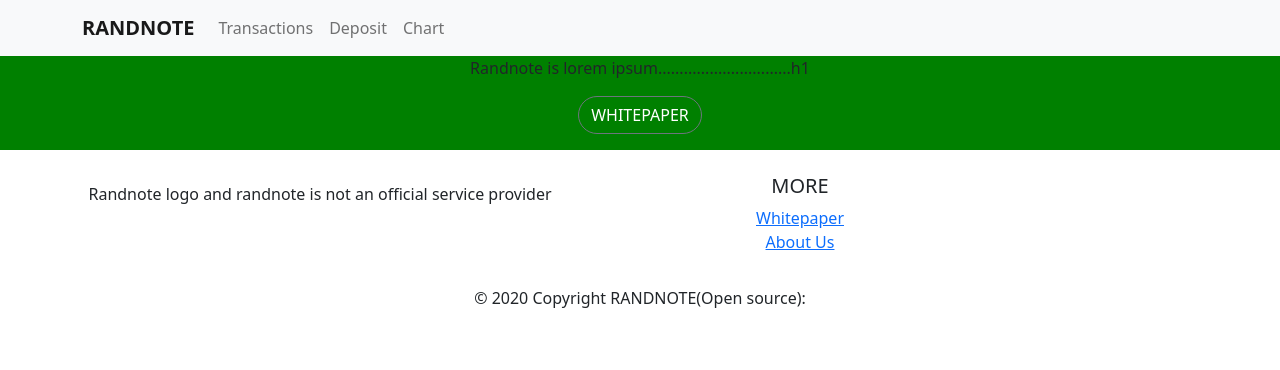
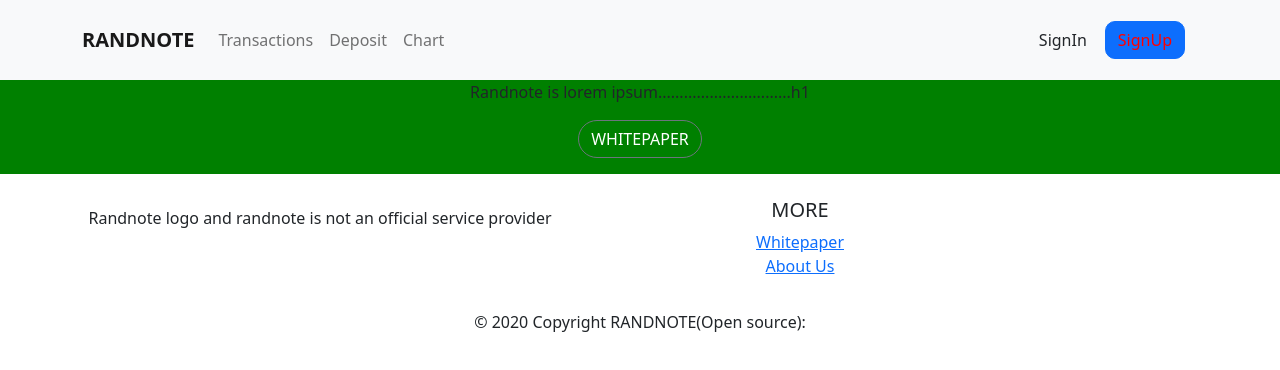
Before and after one commit to randnote/randnote-exchange, a Next.js app: page / in a window 1280 px wide. Shown: the top 370 px of the page. Built offline with nearby package versions, Linux system fonts and the light colour scheme.

Commit message:
finished navbar migration

```diff
--- a/pages/components/Navbar.tsx
+++ b/pages/components/Navbar.tsx
@@ -1,26 +1,13 @@
 import React, { useState, useEffect } from "react";
 import GetLocalStorage from "./authentication/localstorage";
 import Link from "next/link";
-// import {
-// 	Collapse,
-// 	Navbar,
-// 	NavbarToggler,
-// 	NavbarBrand,
-// 	Nav,
-// 	NavItem,
-// 	NavLink,
-// 	UncontrolledDropdown,
-// 	DropdownToggle,
-// 	DropdownMenu,
-// 	DropdownItem,
-// 	NavbarText,
-// 	Button,
-// } from "reactstrap";
 
-import Container from 'react-bootstrap/Container';
-import Nav from 'react-bootstrap/Nav';
-import Navbar from 'react-bootstrap/Navbar';
-import NavDropdown from 'react-bootstrap/NavDropdown';
+
+import Container from "react-bootstrap/Container";
+import Nav from "react-bootstrap/Nav";
+import Navbar from "react-bootstrap/Navbar";
+import NavDropdown from "react-bootstrap/NavDropdown";
+import {Button} from 'react-bootstrap';
 
 // style imports:
 import styles from "../../styles/Navbar.module.scss";
@@ -40,92 +27,13 @@ export const AuthenticatedNavbar = (props: any) => {
 		}
 	}, []);
 
-	// return (
-	// 	<div>
-	// 		<Navbar className={styles.authNavStyles} responsive>
-	// 			<NavbarBrand href="/">
-	// 				<b>RANDNOTE</b>
-	// 			</NavbarBrand>
-
-	// 			<NavbarToggler onClick={toggle} />
-
-	// 			<Collapse isOpen={isOpen} navbar>
-	// 				<Nav className="mr-auto" navbar>
-	// 					<NavItem>
-	// 						<NavLink
-	// 							style={{ color: "white" }}
-	// 							href="/dashboard/"
-	// 						>
-	// 							Dashboard
-	// 						</NavLink>
-	// 					</NavItem>
-	// 				</Nav>
-
-	// 				<Nav className="mr-auto" navbar>
-	// 					<NavItem>
-	// 						<NavLink
-	// 							style={{ color: "white" }}
-	// 							href="/deposit/"
-	// 						>
-	// 							Deposits
-	// 						</NavLink>
-	// 					</NavItem>
-	// 				</Nav>
-
-	// 				<Nav className="mr-auto" navbar>
-	// 					<NavItem>
-	// 						<NavLink
-	// 							style={{ color: "white" }}
-	// 							href="/transactions/"
-	// 						>
-	// 							Transactions
-	// 						</NavLink>
-	// 					</NavItem>
-	// 				</Nav>
-
-	// 				<Nav className="mr-auto" navbar>
-	// 					<NavItem>
-	// 						<NavLink style={{ color: "white" }} href="/chart/">
-	// 							Chart
-	// 						</NavLink>
-	// 					</NavItem>
-	// 				</Nav>
-
-	// 				{isAuthenticated ? (
-	// 					""
-	// 				) : (
-	// 					<Nav className="navbar-nav ms-auto">
-	// 						<NavItem className="ms-auto">
-	// 							<Link href="signin">
-	// 								<button
-	// 									className="btn "
-	// 									// styles={AuthNavbarButtonStyles}
-	// 									color=""
-	// 								>
-	// 									SignIn
-	// 								</button>
-	// 							</Link>
-
-	// 							<Link href="signup">
-	// 								<Button
-	// 									styles={AuthNavbarButtonStyles}
-	// 									color="primary"
-	// 								>
-	// 									SignUp
-	// 								</Button>
-	// 							</Link>
-	// 						</NavItem>
-	// 					</Nav>
-	// 				)}
-	// 			</Collapse>
-	// 		</Navbar>
-	// 	</div>
-	// );
 
 	return (
 		<Navbar bg="light" expand="lg">
 			<Container>
-				<Navbar.Brand href="/"><b>RANDNOTE</b></Navbar.Brand>
+				<Navbar.Brand href="/">
+					<b>RANDNOTE</b>
+				</Navbar.Brand>
 				<Navbar.Toggle aria-controls="basic-navbar-nav" />
 
 				<Navbar.Collapse id="basic-navbar-nav">
@@ -133,22 +41,37 @@ export const AuthenticatedNavbar = (props: any) => {
 						<Nav.Link href="/transactions">Transactions</Nav.Link>
 						<Nav.Link href="/deposit">Deposit</Nav.Link>
 						<Nav.Link href="/chart">Chart</Nav.Link>
+					</Nav>
 
-						{/* <NavDropdown title="Dropdown" id="basic-nav-dropdown">
-						<NavDropdown.Item href="#action/3.1">Action</NavDropdown.Item>
-						<NavDropdown.Item href="#action/3.2">
-							Another action
-						</NavDropdown.Item>
-						<NavDropdown.Item href="#action/3.3">Something</NavDropdown.Item>
-						<NavDropdown.Divider />
-						<NavDropdown.Item href="#action/3.4">
-							Separated link
-						</NavDropdown.Item>
-						</NavDropdown> */}
-					</Nav>
+					{isAuthenticated ? (
+						""
+					) : (
+						<Nav className="navbar-nav ms-auto">
+							<Nav.Link className="ms-auto">
+								<Link href="signin">
+									<button
+										className="btn "
+										// styles={AuthNavbarButtonStyles}
+										color=""
+									>
+										SignIn
+									</button>
+								</Link>
+
+								<Link href="signup">
+									<Button
+										style={AuthNavbarButtonStyles}
+										color="primary"
+									>
+										SignUp
+									</Button>
+								</Link>
+							</Nav.Link>
+						</Nav>
+					)}
 				</Navbar.Collapse>
 			</Container>
-    	</Navbar>
+		</Navbar>
 	);
 };
 
```
